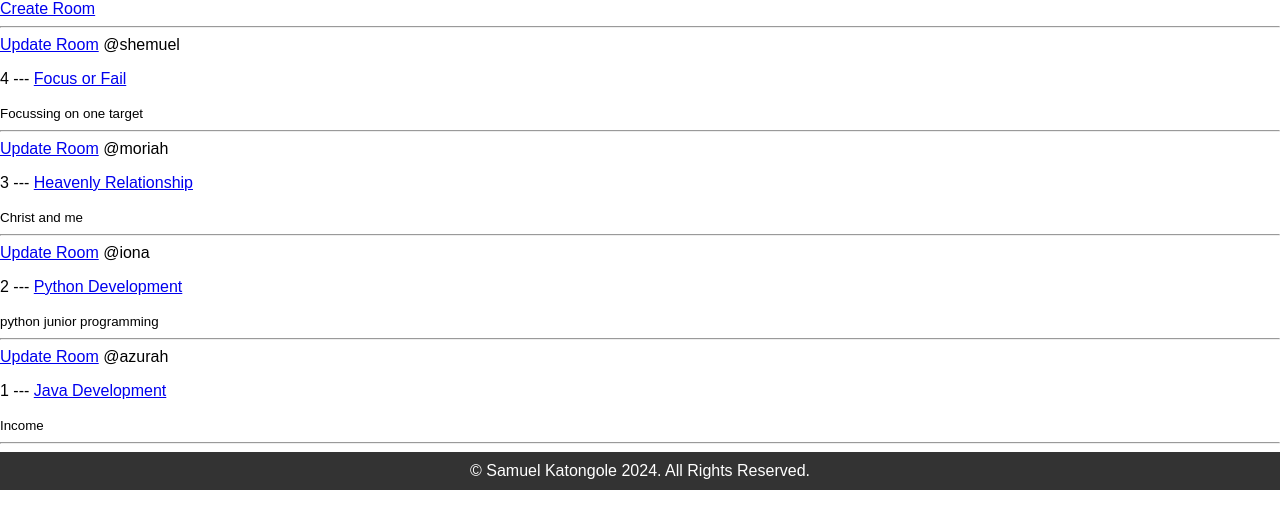
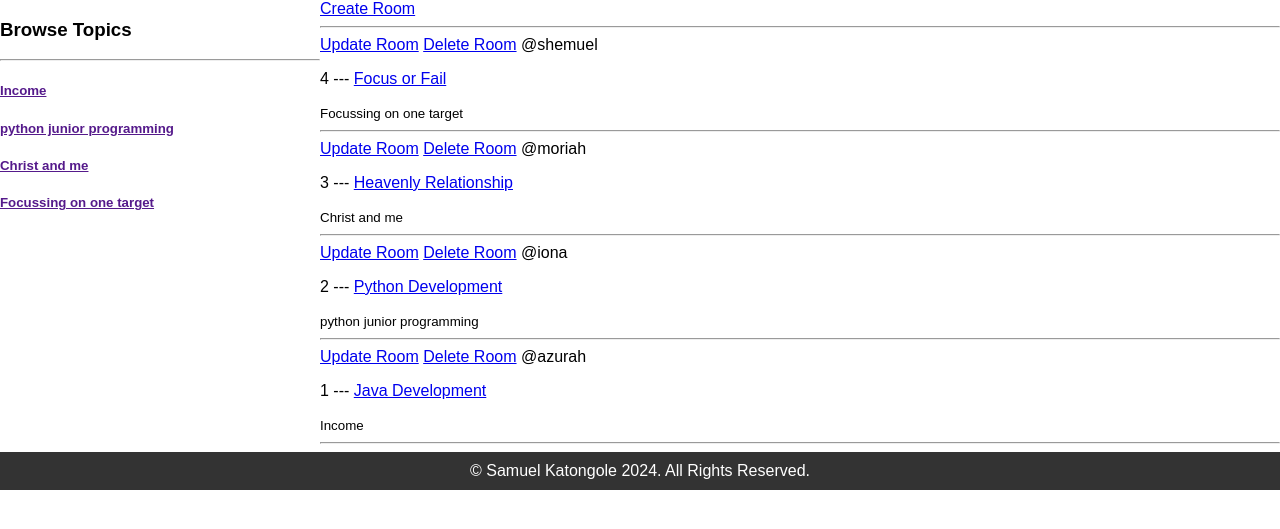
Before and after one commit to Shemuel2060/studyhub, a Django app: page / in a window 1280 px wide. Shown: the part 140-669 px from the top of the page. Run offline with Django 5.2, Linux system fonts and the light colour scheme; data comes from the database, SQL or seed files in the repository; both versions use the stored data as it was after the commit.

Commit message:
used grid to have two columns on home page

```diff
--- a/parent_hub/Rooms/forms.py
+++ b/parent_hub/Rooms/forms.py
@@ -12,3 +12,5 @@ class createRoomForm(forms.ModelForm):
             'description', # short desc about the room
             'topic' # topic emphasis for the room
         ]
+
+# add other forms here...
--- a/parent_hub/Rooms/templates/Rooms/home.html
+++ b/parent_hub/Rooms/templates/Rooms/home.html
@@ -2,14 +2,34 @@
 {% extends 'parent_hub/base.html' %}
 
 {% block content %}
+<style>
+    .home-container{
+        display: grid;
+        grid-template-columns: 1fr 3fr;
+    }
+</style>
+<div class="home-container">
+    <div class="topics-sidebar">
+        <h3>Browse Topics</h3>
+        <hr>
+        {% for topic in alltopics %}
+            <h5><a href="">{{topic}}</a></h5>
+        {% endfor %}
+    </div>
+    <div class="topics-view-main">
         <a href="{% url 'room-create' %}">Create Room</a>
         <hr>
         {% for room in allrooms %}
         <!--routing to the room of the topic...-->
             <a href="{% url 'update-room' room.id %}">Update Room</a>
+            <a href="{% url 'delete-room' room.id %}">Delete Room</a>
             <span>@{{room.host.username}}</span>
             <p>{{room.id}} --- <a href="{% url 'room' room.id %}">{{room.name}}</a></p>
             <small>{{room.topic.name}}</small>
             <hr/>
         {% endfor %}
+
+    </div>
+</div>
+
 {% endblock %}
--- a/parent_hub/Rooms/urls.py
+++ b/parent_hub/Rooms/urls.py
@@ -10,5 +10,6 @@ urlpatterns = [
 
     # path('create-room', views.createForm, name='create-room'),
     path('roomcreator', views.create_room, name='room-create'),
-    path('update-room/<str:pk>/', views.update_room, name='update-room')
+    path('update-room/<str:pk>/', views.update_room, name='update-room'),
+    path('delete-room/<str:pk>/', views.deleteRoom, name='delete-room')
 ]
--- a/parent_hub/Rooms/views.py
+++ b/parent_hub/Rooms/views.py
@@ -31,6 +31,13 @@ def update_room(request, pk):
     context = {'form':form}
     return render(request,'Rooms/room_form.html', context)
 
+def deleteRoom(request, pk):
+    """delete room"""
+    room = Room.objects.get(id=pk)
+    if request.method == 'POST':
+        room.delete() # delete from db
+        return redirect('home') # redirect to home page
+    return render(request, 'Rooms/delete.html',{'obj':room})
 
 def room(request, pk):
     """handle rooms"""
@@ -50,7 +57,8 @@ def home(request):
     """home - the main app interface"""
     # render out topics as links to pages for each topic
     rooms = Room.objects.all() # query all topics from db
-    context = {'allrooms':rooms}
+    topics = Topic.objects.all() # query all topics from db
+    context = {'allrooms':rooms, 'alltopics':topics}
     return render(request, 'Rooms/home.html', context)
 
 # def createForm(request):
```
Also changed, not shown: parent_hub/Rooms/templates/Rooms/delete.html (added, +12 -0 lines), parent_hub/db.sqlite3. Lines whose indentation alone changed are shown as unchanged.
